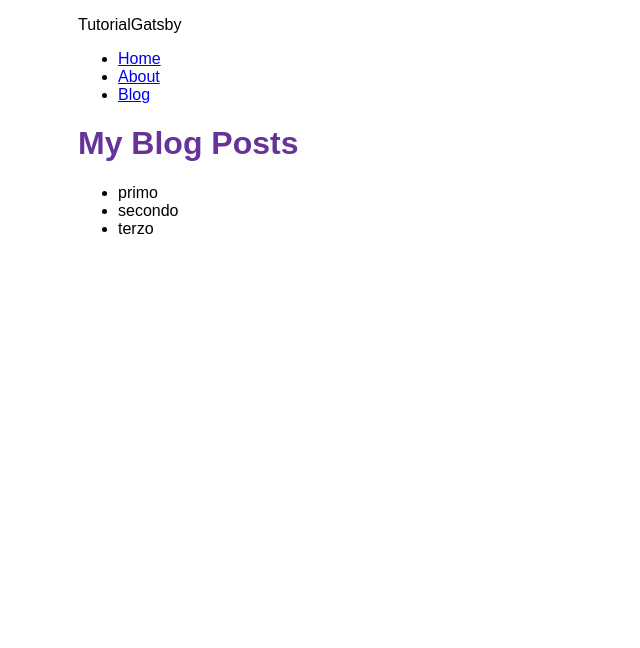
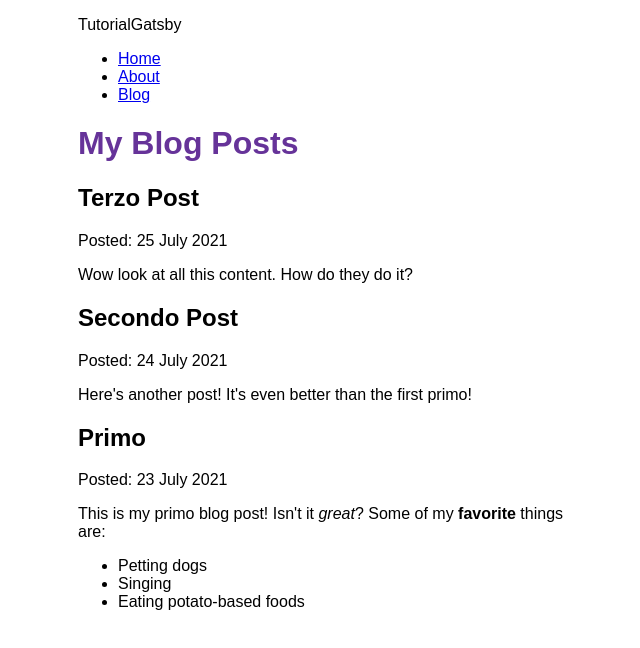
Before and after one commit to Toto-lonardo/gatsby-tutorial, a Gatsby site: page /blog in a window 1280 px wide. Shown: the whole page, without its empty margins (312-952 px from the left). Built offline with nearby package versions, Linux system fonts and the light colour scheme; Gatsby itself is replaced by a stand-in of ours.

Commit message:
4 tutorial finished

```diff
--- a/blog/primo.mdx
+++ b/blog/primo.mdx
@@ -0,0 +1,9 @@
+---
+title: "Primo"
+date: "2021-07-23"
+---
+This is my primo blog post! Isn't it *great*?
+Some of my **favorite** things are:
+* Petting dogs
+* Singing
+* Eating potato-based foods
--- a/blog/secondo.mdx
+++ b/blog/secondo.mdx
@@ -0,0 +1,5 @@
+---
+title: "Secondo Post"
+date: "2021-07-24"
+---
+Here's another post! It's even better than the first primo!
--- a/blog/terzo.mdx
+++ b/blog/terzo.mdx
@@ -0,0 +1,5 @@
+---
+title: "Terzo Post"
+date: "2021-07-25"
+---
+Wow look at all this content. How do they do it?
--- a/gatsby-config.js
+++ b/gatsby-config.js
@@ -14,5 +14,6 @@
         path: `${__dirname}/blog`,
       }
     },
+    "gatsby-plugin-mdx",
   ],
 };
--- a/package.json
+++ b/package.json
@@ -15,9 +15,12 @@
     "clean": "gatsby clean"
   },
   "dependencies": {
+    "@mdx-js/mdx": "^1.6.22",
+    "@mdx-js/react": "^1.6.22",
     "gatsby": "^3.9.1",
     "gatsby-plugin-gatsby-cloud": "^2.9.1",
     "gatsby-plugin-image": "^1.10.0",
+    "gatsby-plugin-mdx": "^2.10.0",
     "gatsby-plugin-sharp": "^3.10.0",
     "gatsby-source-filesystem": "^3.10.0",
     "react": "^17.0.1",
--- a/src/pages/blog.js
+++ b/src/pages/blog.js
@@ -1,27 +1,35 @@
 import * as React from 'react'
 import { graphql } from 'gatsby'
+import { MDXRenderer } from 'gatsby-plugin-mdx'
 import Layout from '../components/layout'
 const BlogPage = ({data}) => {
   return (
     <Layout pageTitle="My Blog Posts">
-      <ul>
-      {
-        data.allFile.nodes.map(node => (
-          <li key={node.name}>
-            {node.name}
-          </li>
+     {
+      data.allMdx.nodes.map((node) => (
+          <article key={node.id}>
+            <h2>{node.frontmatter.title}</h2>
+            <p>Posted: {node.frontmatter.date}</p>
+            <MDXRenderer>
+              {node.body}
+            </MDXRenderer>
+          </article>
         ))
       }
-      </ul>
     </Layout>
   )
 }
 
 export const query = graphql`
-  query {
-    allFile {
+  {
+    allMdx(sort: {fields: frontmatter___date, order: DESC}) {
       nodes {
-        name
+        frontmatter {
+          title
+          date(formatString: "D MMMM YYYY")
+        }
+        id
+        body
       }
     }
   }
```
Also changed, not shown: 1 other file.
